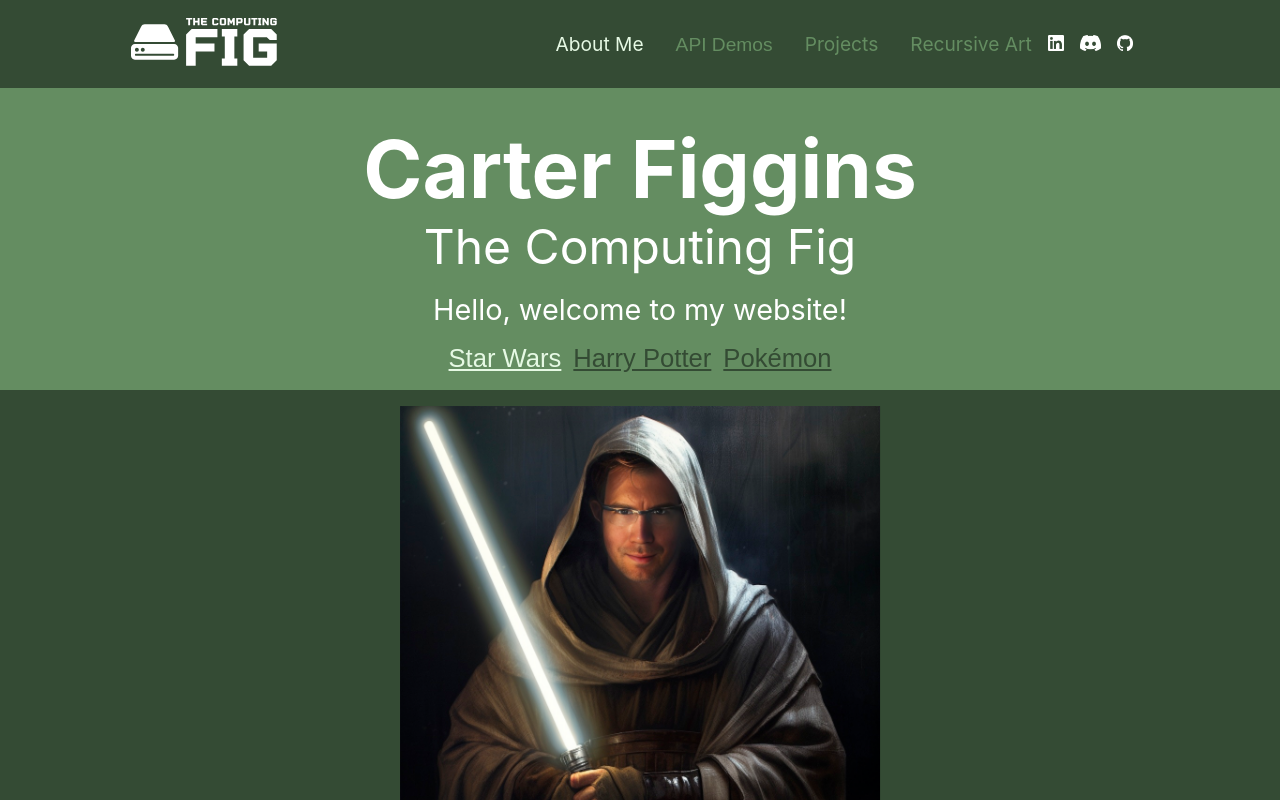
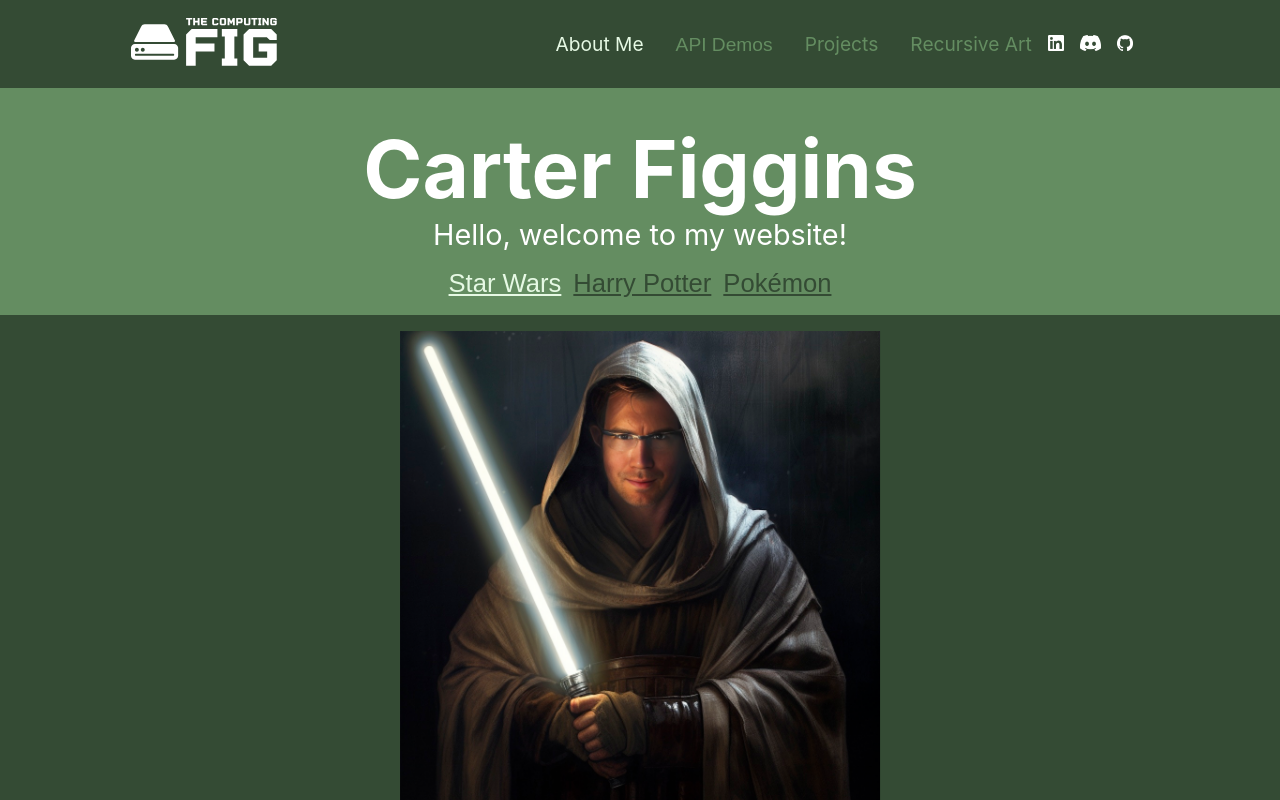
Before and after one commit to CarterFiggins/carterfiggins.github.io, a React (Create React App) app: page /draw#/about-me in a window 1280 px wide. Shown: the top 800 px of the page. Built offline with nearby package versions, Linux system fonts and the light colour scheme.

Commit message:
removed nickname

```diff
--- a/src/component/AboutMe.js
+++ b/src/component/AboutMe.js
@@ -16,7 +16,6 @@ export default function AboutMe() {
     <div className="content-column">
       <div className="about-me-title">
         <h1 className="content-title">Carter Figgins</h1>
-        <p className="content-subtitle">The Computing Fig</p>
         <p className="content-subtitle-sm">Hello, welcome to my website!</p>
       </div>
       <div className="world-buttons">
```
